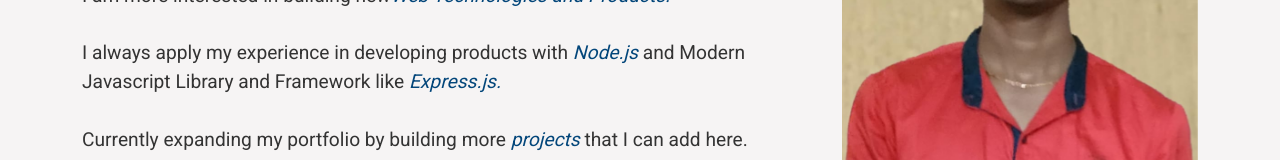
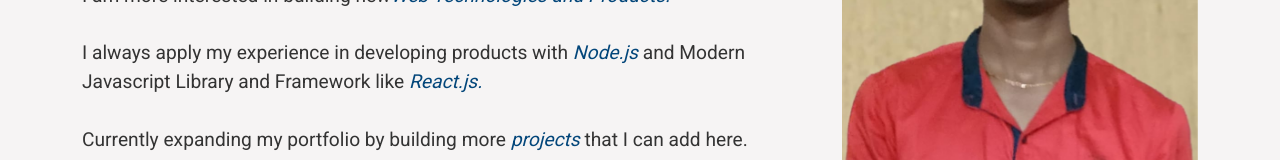
Before and after one commit to lokeshchintha/portfolio, a React (Create React App) app: page / in a window 1280 px wide. Shown: the part 1159-1319 px from the top of the page. Built offline with nearby package versions, Linux system fonts and the light colour scheme.

Commit message:
Update Home2.js

```diff
--- a/src/components/Home/Home2.js
+++ b/src/components/Home/Home2.js
@@ -36,7 +36,7 @@ function Home2() {
               <br />I always apply my experience in developing products with{" "}
               <i className="primary-header">Node.js</i> and Modern Javascript
               Library and Framework like
-              <i className="primary-header"> Express.js.</i>
+              <i className="primary-header"> React.js.</i>
               <br />
               <br />
               Currently expanding my portfolio by building more{" "}
```
